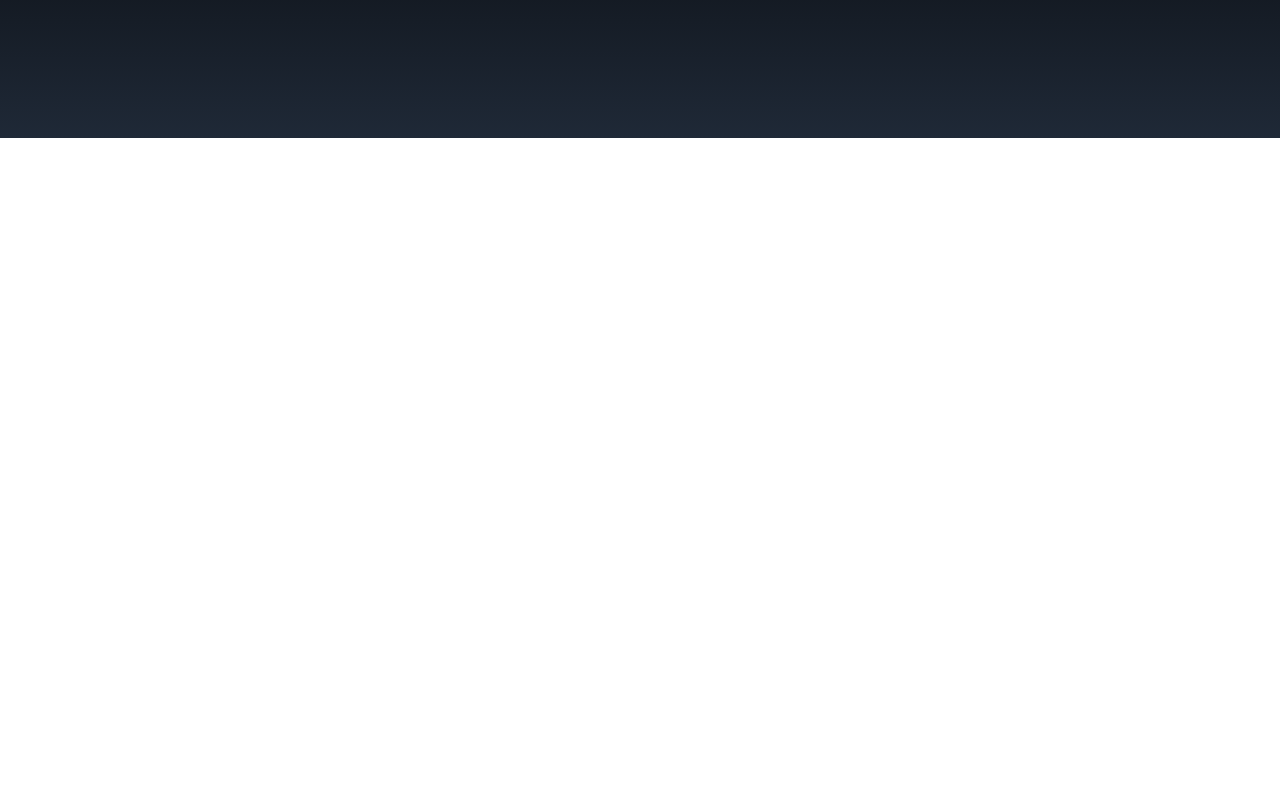
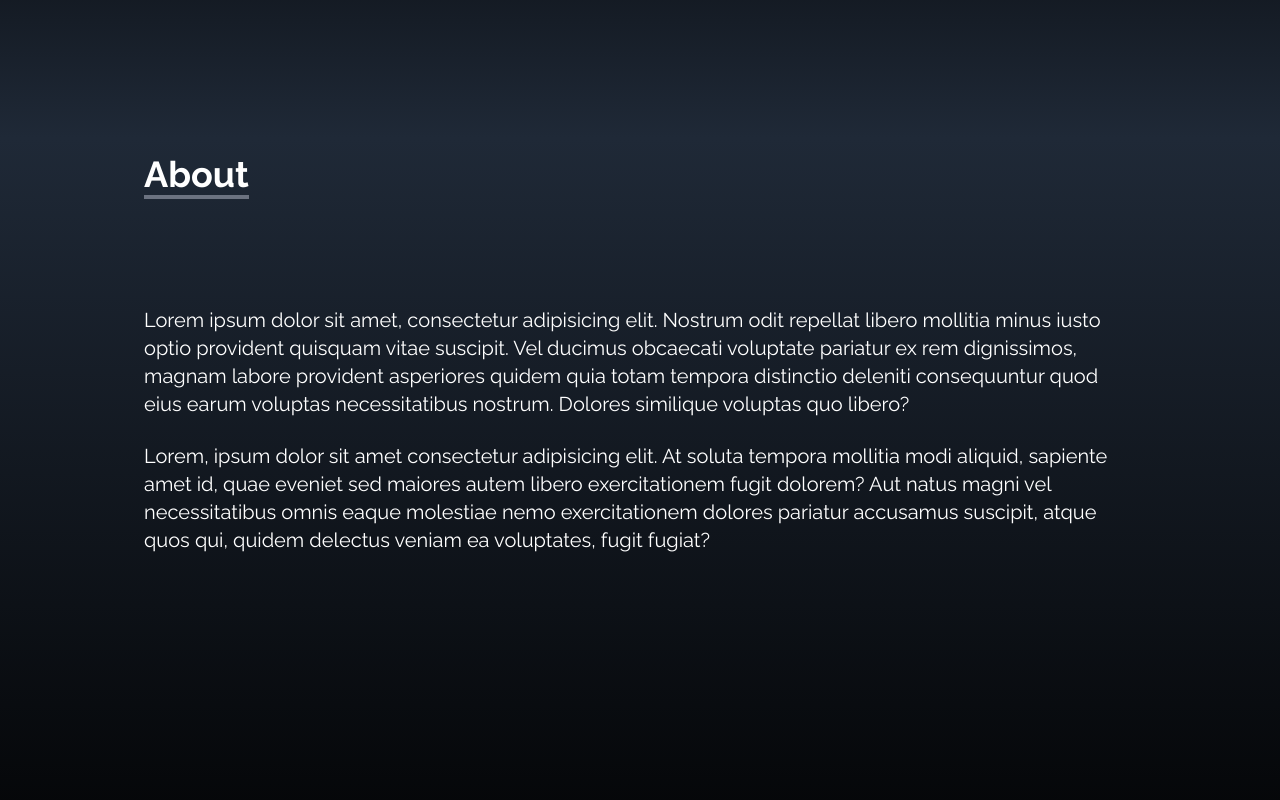
Before and after one commit to gitdela/react-tailwind-portfolio, a React (Create React App) app in the folder re-tw-portfolio/: page / in a window 1280 px wide. Shown: the part 662-1462 px from the top of the page. Before the commit the page ends 800 px from the top, so only its background shows below. Built offline with nearby package versions, Linux system fonts and the light colour scheme; the HTML template or start-up script is replaced by a standard one.

Commit message:
Add About.jsx

```diff
--- a/re-tw-portfolio/src/App.js
+++ b/re-tw-portfolio/src/App.js
@@ -1,3 +1,4 @@
+import About from './components/About';
 import Home from './components/Home';
 import NavBar from './components/NavBar';
 import SocialLinks from './components/SocialLinks';
@@ -7,6 +8,7 @@ function App() {
     <div>
       <NavBar />
       <Home />
+      <About />
 
       <SocialLinks />
     </div>
--- /dev/null
+++ b/re-tw-portfolio/src/components/About.jsx
@@ -0,0 +1,42 @@
+import React from 'react';
+
+const About = () => {
+  return (
+    <div
+      name='about'
+      className='w-full h-screen bg-gradient-to-b from-gray-800 to-black text-white'
+    >
+      {/* max-w-screen-lg is just setting the max-width to the size of a lg screen */}
+      {/* size of a large screen in tailwind is about 1024px so max-width: 1024px */}
+      {/* w-full and h-full because the prev div is what we set to the screen size  */}
+      <div className='max-w-screen-lg p-4 mx-auto flex flex-col justify center w-full h-full'>
+        <div className='pb-8'>
+          <p className='text-4xl font-bold inline border-b-4 border-gray-500'>
+            About
+          </p>
+        </div>
+        <p className='text-xl mt-20'>
+          Lorem ipsum dolor sit amet, consectetur adipisicing elit. Nostrum odit
+          repellat libero mollitia minus iusto optio provident quisquam vitae
+          suscipit. Vel ducimus obcaecati voluptate pariatur ex rem dignissimos,
+          magnam labore provident asperiores quidem quia totam tempora
+          distinctio deleniti consequuntur quod eius earum voluptas
+          necessitatibus nostrum. Dolores similique voluptas quo libero?
+        </p>
+
+        <br />
+
+        <p className='text-xl'>
+          Lorem, ipsum dolor sit amet consectetur adipisicing elit. At soluta
+          tempora mollitia modi aliquid, sapiente amet id, quae eveniet sed
+          maiores autem libero exercitationem fugit dolorem? Aut natus magni vel
+          necessitatibus omnis eaque molestiae nemo exercitationem dolores
+          pariatur accusamus suscipit, atque quos qui, quidem delectus veniam ea
+          voluptates, fugit fugiat?
+        </p>
+      </div>
+    </div>
+  );
+};
+
+export default About;
```
Also changed, not shown: 1 other file (tests, documents, lock files or other folders).
